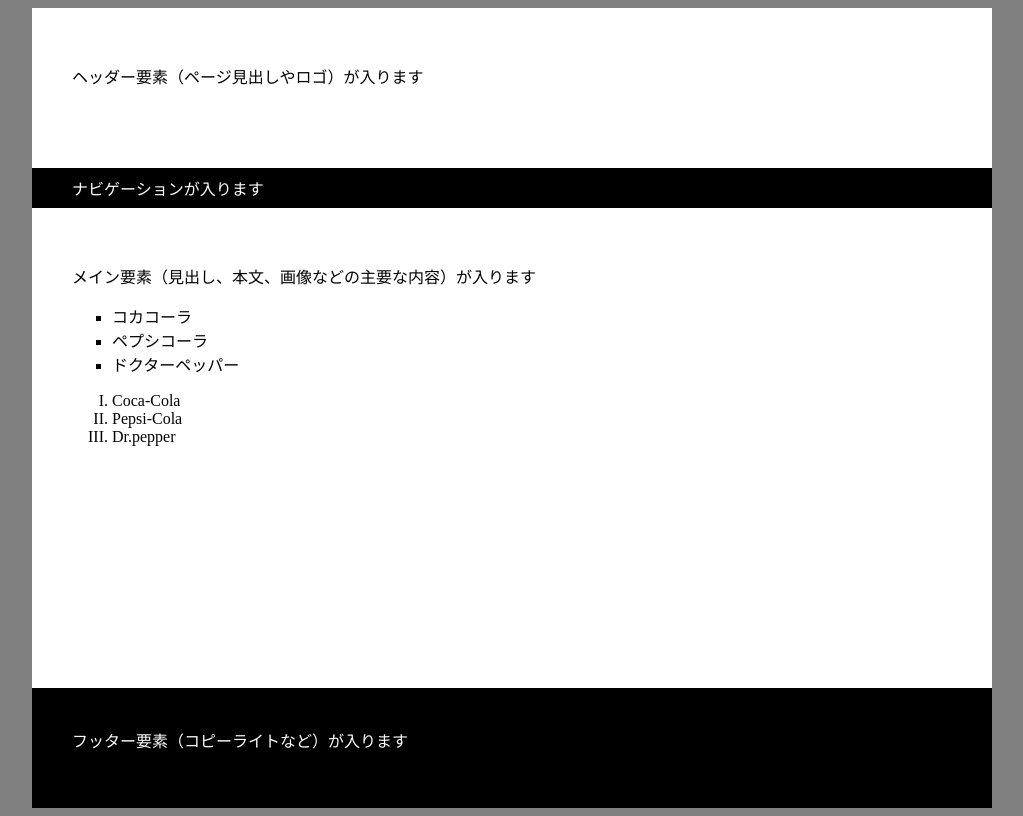
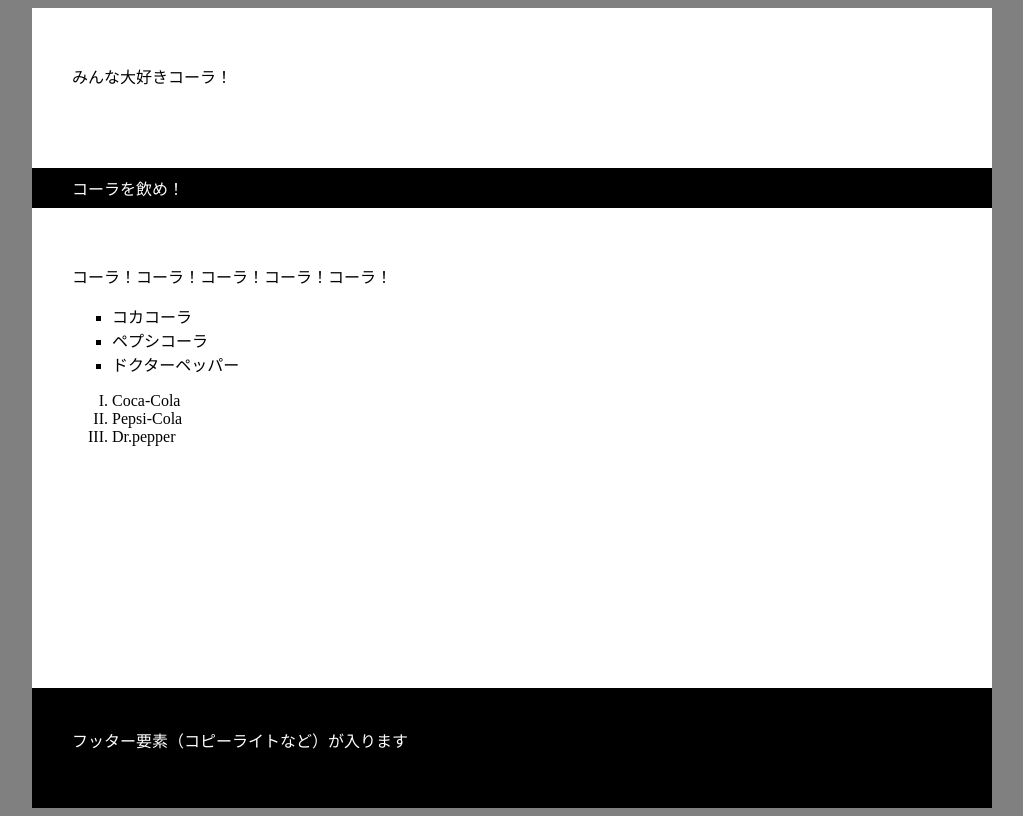
Before and after one commit to giraffe529/css_sample_04, a plain HTML site: page index.html in a window 1280 px wide. Shown: the whole page, without its empty margins (128-1151 px from the left). Drawn offline with Linux system fonts and the light colour scheme.

Commit message:
Update index.html

```diff
--- a/index.html
+++ b/index.html
@@ -10,11 +10,11 @@
 <body>
   <div id="wrap">
     <header>
-      <p>ヘッダー要素（ページ見出しやロゴ）が入ります</p>
+      <p>みんな大好きコーラ！</p>
          </header>
-    <nav> ナビゲーションが入ります </nav>
+    <nav> コーラを飲め！ </nav>
     <main>
-      <p>メイン要素（見出し、本文、画像などの主要な内容）が入ります</p>
+      <p>コーラ！コーラ！コーラ！コーラ！コーラ！</p>
       <ul>
         <li>コカコーラ</li>
         <li>ペプシコーラ</li>
```
